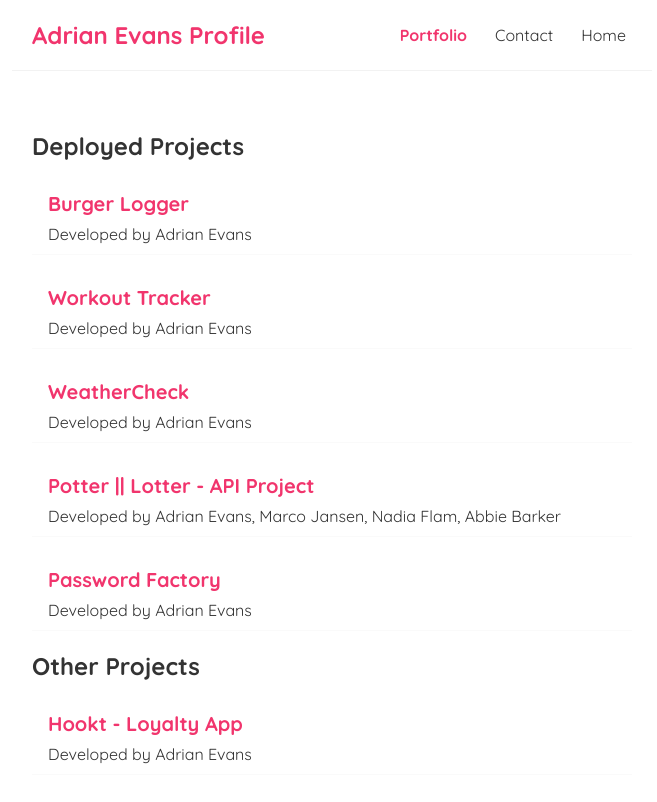
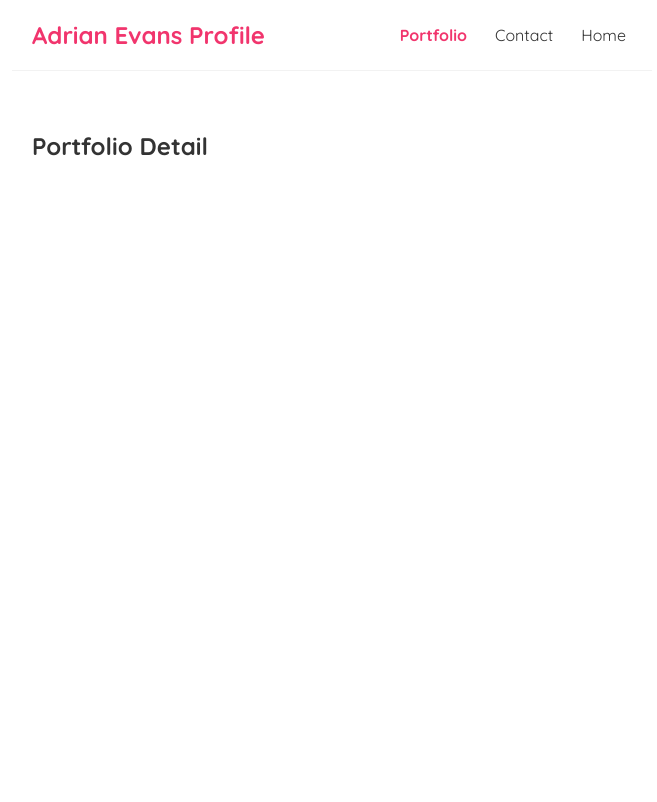
Before and after one commit to AdrianMEvans/portfolio-with-react, a React (Create React App) app: page /portfolio/1 in a window 1280 px wide. Shown: the top 802 px of the page, without its empty margins (308-965 px from the left). Built offline with nearby package versions, Linux system fonts and the light colour scheme; data requests are answered from the project's data file.

Commit message:
added portfolio detail component

```diff
--- a/src/App.js
+++ b/src/App.js
@@ -3,6 +3,7 @@ import Home from './Home';
 import Portfolio from './Portfolio';
 
 import { BrowserRouter as Router, Route, Switch } from 'react-router-dom';
+import PortfolioDetail from './PortfolioDetail';
 
 function App() {
   return (
@@ -14,8 +15,11 @@ function App() {
             <Route exact path="/">
               <Home />
             </Route>
-            <Route path="/portfolio">
+            <Route exact path="/portfolio">
               <Portfolio />
+            </Route>
+            <Route exact path="/portfolio/:id">
+              <PortfolioDetail />
             </Route>
           </Switch>
         </div>
--- a/src/Portfolio.js
+++ b/src/Portfolio.js
@@ -10,7 +10,7 @@ const Portfolio = () => {
     <div className="home">
       { error && <div>{ error }</div> }
       { isLoading && <div>Loading...</div> }
-      {portfolios && <PortfolioListNotDeployed portfolios={portfolios.filter((portfolio) => portfolio.deploy === true)} title="Deployed Projects" />}
+      {portfolios && <PortfolioListDeployed portfolios={portfolios.filter((portfolio) => portfolio.deploy === true)} title="Deployed Projects" />}
       {portfolios && <PortfolioListNotDeployed portfolios={portfolios.filter((portfolio) => portfolio.deploy === false)} title="Other Projects" />}
     </div>
   );
--- /dev/null
+++ b/src/PortfolioDetail.js
@@ -0,0 +1,9 @@
+const PortfolioDetail = () => {
+    return (
+        <div className="portfolio-detail">
+            <h2>Portfolio Detail</h2>
+        </div>
+     );
+}
+
+export default PortfolioDetail;
--- a/src/useFetch.js
+++ b/src/useFetch.js
@@ -5,10 +5,12 @@ const useFetch = (url) => {
   const [isLoading, setIsLoading] = useState(true);
   const [error, setError] = useState(null);
 
-useEffect(() => {
-    fetch(url)
+  useEffect(() => {
+    const abortController = new AbortController();
+
+    fetch(url, { signal: abortController.signal })
       .then(res => {
-        if(!res.ok) {
+        if (!res.ok) {
           throw Error('Could not fetch the requested data');
         }
         return res.json();
@@ -19,10 +21,16 @@ useEffect(() => {
         setError(null);
       })
       .catch(err => {
-        setIsLoading(false);
-        setError(err.message);
+        if (err.name === 'AbortError') {
+          console.log('fetch aborted');
+        }else{
+          setIsLoading(false);
+          setError(err.message);
+        }
       })
-  }, [url])
+
+    return () => abortController.abort();
+  }, [url]);
 
   return { data, isLoading, error };
 }
```
